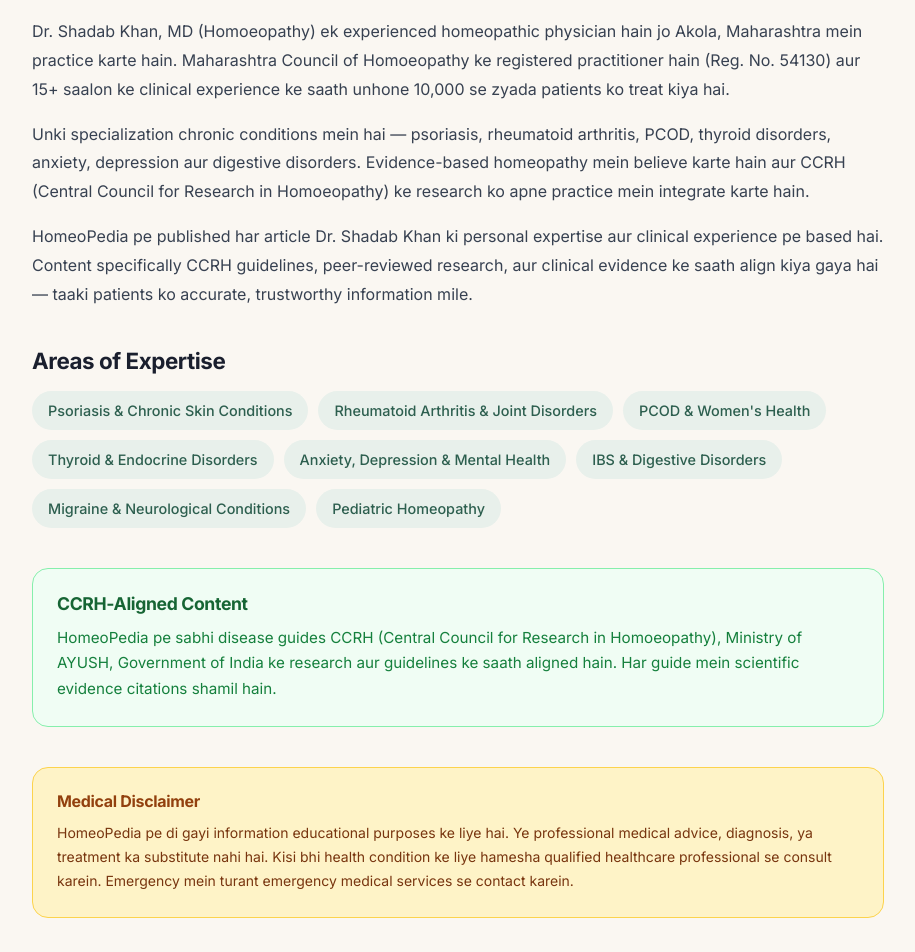
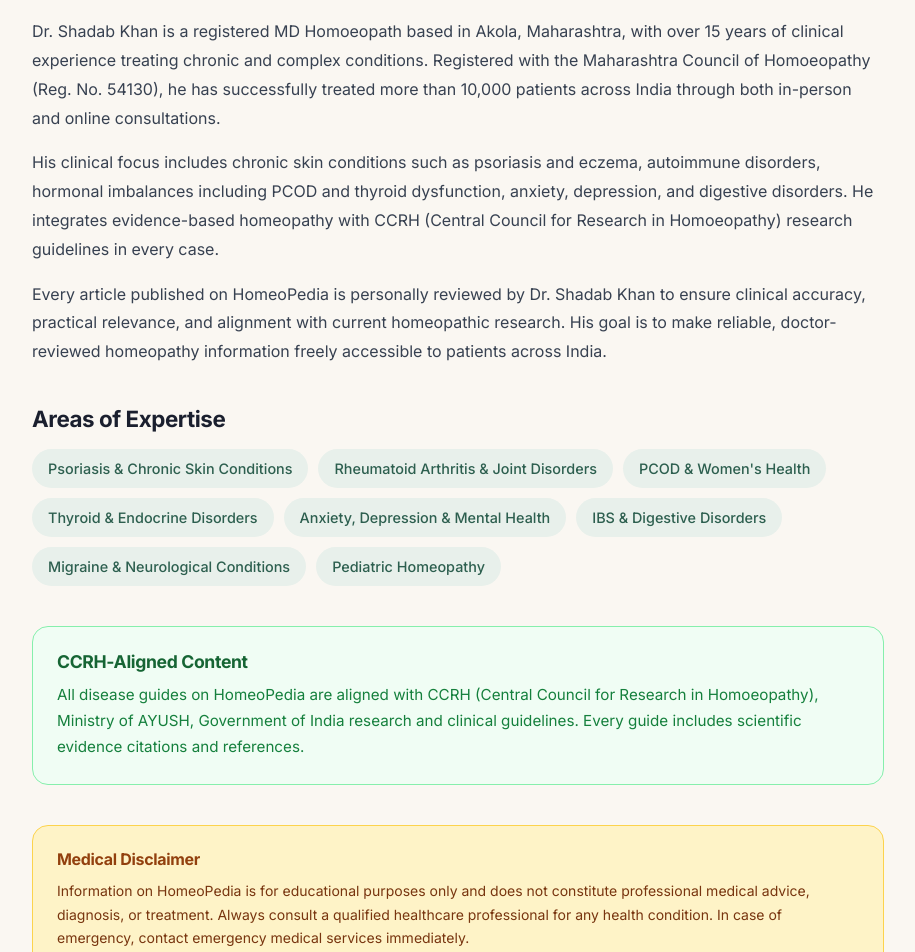
Before and after one commit to homeopediahope-health/homeopedia, a Next.js app: page /about in a window 1280 px wide. Shown: the part 840-1792 px from the top of the page, without its empty margins (182-1097 px from the left). Built offline with nearby package versions, Linux system fonts and the light colour scheme.

Commit message:
Fix: English content throughout, remove Hinglish from About/headings/disease page

```diff
--- a/app/about/page.tsx
+++ b/app/about/page.tsx
@@ -89,9 +89,9 @@
         <div style={{ marginBottom: 40 }}>
           <h2 style={{ fontSize: '1.4rem', marginBottom: 16 }}>About Dr. Shadab Khan</h2>
           <div style={{ fontSize: '1rem', lineHeight: 1.8, color: '#374151', display: 'flex', flexDirection: 'column', gap: 16 }}>
-            <p>Dr. Shadab Khan, MD (Homoeopathy) ek experienced homeopathic physician hain jo Akola, Maharashtra mein practice karte hain. Maharashtra Council of Homoeopathy ke registered practitioner hain (Reg. No. 54130) aur 15+ saalon ke clinical experience ke saath unhone 10,000 se zyada patients ko treat kiya hai.</p>
-            <p>Unki specialization chronic conditions mein hai — psoriasis, rheumatoid arthritis, PCOD, thyroid disorders, anxiety, depression aur digestive disorders. Evidence-based homeopathy mein believe karte hain aur CCRH (Central Council for Research in Homoeopathy) ke research ko apne practice mein integrate karte hain.</p>
-            <p>HomeoPedia pe published har article Dr. Shadab Khan ki personal expertise aur clinical experience pe based hai. Content specifically CCRH guidelines, peer-reviewed research, aur clinical evidence ke saath align kiya gaya hai — taaki patients ko accurate, trustworthy information mile.</p>
+            <p>Dr. Shadab Khan is a registered MD Homoeopath based in Akola, Maharashtra, with over 15 years of clinical experience treating chronic and complex conditions. Registered with the Maharashtra Council of Homoeopathy (Reg. No. 54130), he has successfully treated more than 10,000 patients across India through both in-person and online consultations.</p>
+            <p>His clinical focus includes chronic skin conditions such as psoriasis and eczema, autoimmune disorders, hormonal imbalances including PCOD and thyroid dysfunction, anxiety, depression, and digestive disorders. He integrates evidence-based homeopathy with CCRH (Central Council for Research in Homoeopathy) research guidelines in every case.</p>
+            <p>Every article published on HomeoPedia is personally reviewed by Dr. Shadab Khan to ensure clinical accuracy, practical relevance, and alignment with current homeopathic research. His goal is to make reliable, doctor-reviewed homeopathy information freely accessible to patients across India.</p>
           </div>
         </div>
 
@@ -109,7 +109,7 @@
         <div style={{ background: '#F0FDF4', border: '1px solid #86EFAC', borderRadius: 16, padding: 24, marginBottom: 40 }}>
           <h3 style={{ fontSize: '1.1rem', color: '#166534', marginBottom: 10 }}>CCRH-Aligned Content</h3>
           <p style={{ fontSize: '0.95rem', color: '#15803D', lineHeight: 1.7 }}>
-            HomeoPedia pe sabhi disease guides CCRH (Central Council for Research in Homoeopathy), Ministry of AYUSH, Government of India ke research aur guidelines ke saath aligned hain. Har guide mein scientific evidence citations shamil hain.
+            All disease guides on HomeoPedia are aligned with CCRH (Central Council for Research in Homoeopathy), Ministry of AYUSH, Government of India research and clinical guidelines. Every guide includes scientific evidence citations and references.
           </p>
         </div>
 
@@ -117,7 +117,7 @@
         <div style={{ background: '#FEF3C7', border: '1px solid #FCD34D', borderRadius: 16, padding: 24, marginBottom: 40 }}>
           <h3 style={{ fontSize: '1rem', color: '#92400E', marginBottom: 10 }}>Medical Disclaimer</h3>
           <p style={{ fontSize: '0.875rem', color: '#78350F', lineHeight: 1.7 }}>
-            HomeoPedia pe di gayi information educational purposes ke liye hai. Ye professional medical advice, diagnosis, ya treatment ka substitute nahi hai. Kisi bhi health condition ke liye hamesha qualified healthcare professional se consult karein. Emergency mein turant emergency medical services se contact karein.
+            Information on HomeoPedia is for educational purposes only and does not constitute professional medical advice, diagnosis, or treatment. Always consult a qualified healthcare professional for any health condition. In case of emergency, contact emergency medical services immediately.
           </p>
         </div>
 
--- a/app/diseases/[slug]/page.tsx
+++ b/app/diseases/[slug]/page.tsx
@@ -73,7 +73,6 @@
       {/* Hero */}
       <div className="mb-6">
         <h1 className="text-2xl font-bold text-gray-900 mb-1">{disease.title}</h1>
-        {disease.hindiName && <p className="text-gray-500 text-sm mb-3">{disease.hindiName}</p>}
         {disease.heroText && <p className="text-gray-600 text-sm leading-relaxed">{disease.heroText}</p>}
 
         <div className="flex flex-wrap gap-2 mt-3">
--- a/app/page.tsx
+++ b/app/page.tsx
@@ -184,8 +184,8 @@
                 <div style={{ display: 'inline-flex', alignItems: 'center', gap: 8, background: '#FEE2E2', color: '#DC2626', padding: '4px 12px', borderRadius: 100, fontSize: '0.8rem', fontWeight: 600, marginBottom: 12 }}>
                   ▶ YouTube
                 </div>
-                <h2 style={{ fontSize: 'clamp(1.4rem, 2.5vw, 1.75rem)', marginBottom: 6 }}>Dr. Shadab ke Latest Videos</h2>
-                <p style={{ color: 'var(--gray-text)', fontSize: '0.95rem' }}>Homeopathy explained simply — subscribe for new videos</p>
+                <h2 style={{ fontSize: 'clamp(1.4rem, 2.5vw, 1.75rem)', marginBottom: 6 }}>Watch & Learn — Dr. Shadab Explains</h2>
+                <p style={{ color: 'var(--gray-text)', fontSize: '0.95rem' }}>Homeopathy explained in simple language — new videos every week</p>
               </div>
               <a href="https://www.youtube.com/@drshadabshomoeopathy" target="_blank" rel="noopener noreferrer"
                 style={{ color: '#DC2626', textDecoration: 'none', fontWeight: 600, fontSize: '0.9rem', background: '#FEE2E2', padding: '8px 16px', borderRadius: 8 }}>
```
Also changed, not shown: content/psoriasis.txt.
